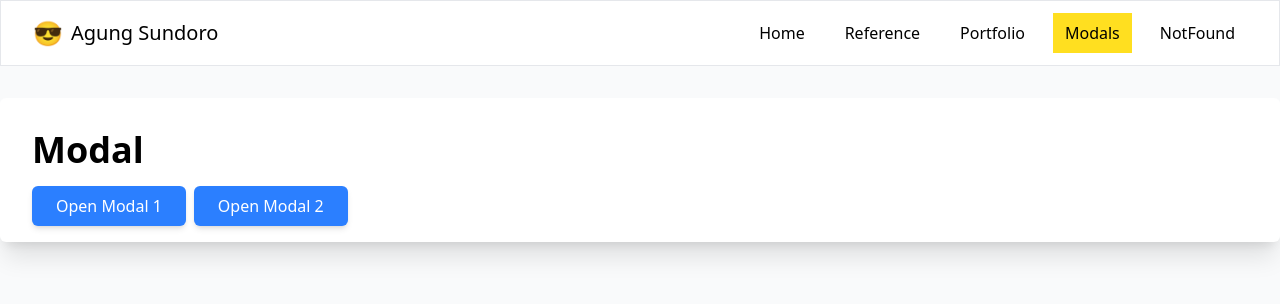
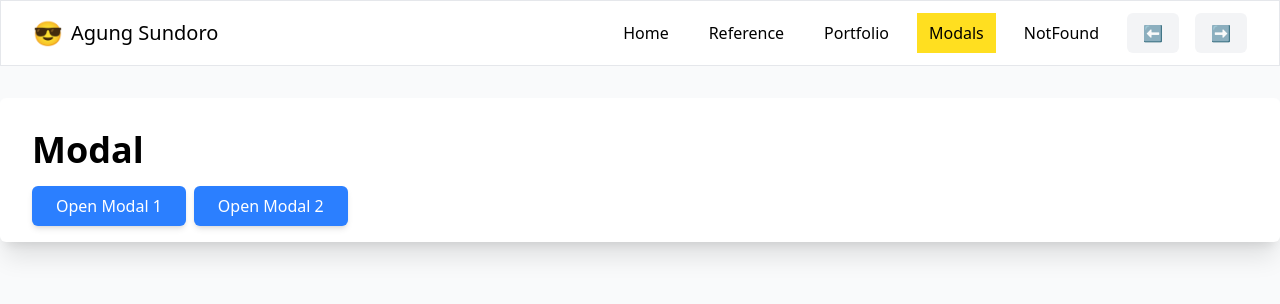
Before and after one commit to agung2001/hands-on-vue, a Vue app in the folder modal-project/: page /modals in a window 1280 px wide. Shown: the top 304 px of the page. Built offline with nearby package versions, Linux system fonts and the light colour scheme.

Commit message:
feat: implement back and forward navigation

```diff
--- a/modal-project/src/components/Navbar.vue
+++ b/modal-project/src/components/Navbar.vue
@@ -1,7 +1,8 @@
 <script setup lang="ts">
-import { RouterLink, useRoute } from 'vue-router';
+import { RouterLink, useRoute, useRouter } from 'vue-router';
 import routes from '../routes';
 
+const router = useRouter();
 const route = useRoute();
 </script>
 
@@ -27,6 +28,19 @@ const route = useRoute();
                   {{ menu.name }}
               </RouterLink>
             </template>
+
+            <button
+              @click="() => { router.back() }"
+              class="cursor-pointer bg-gray-100 text-white px-4 py-2 rounded-md"
+            >
+              ⬅️
+            </button>
+            <button
+              @click="() => { router.forward() }"
+              class="cursor-pointer bg-gray-100 text-white px-4 py-2 rounded-md"
+            >
+              ➡️
+            </button>
           </div>
         </div>
       </div>
```
